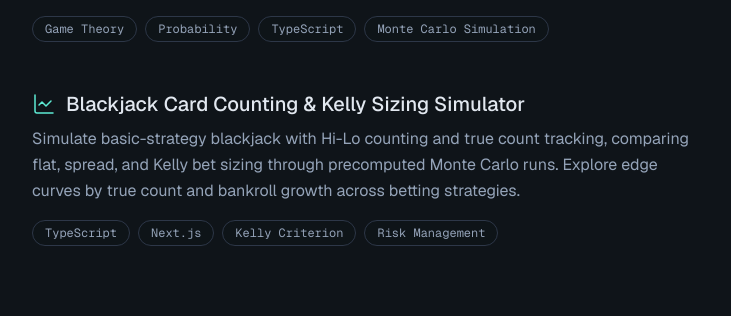
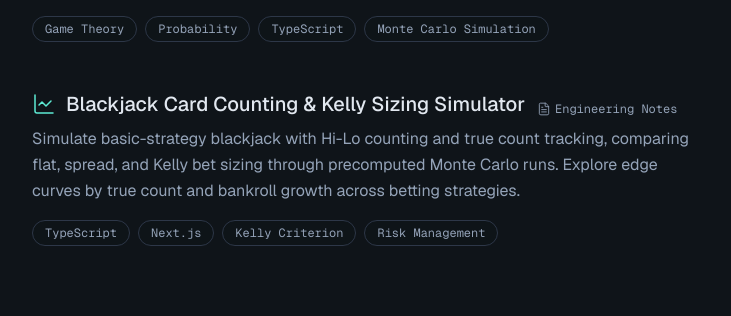
Before and after one commit to elaineewu/personal-website, a Next.js app: page / in a window 1280 px wide. Shown: the part 1952-2268 px from the top of the page, without its empty margins (384-1115 px from the left). Built offline with nearby package versions, Linux system fonts and the light colour scheme.

Commit message:
reposition engineering notes link next to project title

```diff
--- a/src/components/MaBacktester.tsx
+++ b/src/components/MaBacktester.tsx
@@ -298,7 +298,7 @@ export default function MaBacktester({ tickerRanges }: MaBacktesterProps) {
               </div>
             </div>
             <p className="text-xs text-muted">
-              Historical data last updated 6/18/2026 — this tool uses static CSV
+              Historical data last updated 6/18/2026. This tool uses static CSV
               files, not live data.
             </p>
 
@@ -418,7 +418,7 @@ export default function MaBacktester({ tickerRanges }: MaBacktesterProps) {
 
       <section className="max-w-3xl space-y-4 text-sm leading-relaxed text-muted">
         <p>
-          A moving average crossover strategy tracks two smoothed price trends — a
+          A moving average crossover strategy tracks two smoothed price trends: a
           short-term average and a long-term average. When the short average crosses
           above the long average (a &ldquo;golden cross&rdquo;), the strategy buys;
           when it crosses below (a &ldquo;death cross&rdquo;), it sells. The classic
--- a/src/components/OptionsCalculator.tsx
+++ b/src/components/OptionsCalculator.tsx
@@ -571,7 +571,7 @@ export default function OptionsCalculator() {
           geometric Brownian motion to a final price S<sub>T</sub>. The option
           payoff on each path is averaged and discounted back to today. By the law
           of large numbers, this sample mean converges to the true expected payoff
-          as the number of simulations grows — which is exactly the quantity
+          as the number of simulations grows, which is exactly the quantity
           Black-Scholes computes in closed form. Watching the Monte Carlo estimate
           tighten toward the analytical price as you increase the simulation count
           is a practical confirmation that both methods are pricing the same
--- a/src/components/Projects.tsx
+++ b/src/components/Projects.tsx
@@ -1,4 +1,11 @@
-import { Calculator, ChartLine, Spade, TrendingUp, type LucideIcon } from "lucide-react";
+import {
+  Calculator,
+  ChartLine,
+  FileText,
+  Spade,
+  TrendingUp,
+  type LucideIcon,
+} from "lucide-react";
 import Link from "next/link";
 import RevealOnScroll from "./RevealOnScroll";
 import SectionHeading from "./SectionHeading";
@@ -10,6 +17,7 @@ type Project = {
   icon: LucideIcon;
   href?: string;
   github?: string;
+  notes?: string;
 };
 
 const projects: Project[] = [
@@ -48,6 +56,7 @@ const projects: Project[] = [
     icon: ChartLine,
     href: "/projects/blackjack-counter",
     github: "https://github.com/elaineewu/blackjack-card-counter",
+    notes: "/papers/blackjack-engineering-notes.pdf",
   },
 ];
 
@@ -108,6 +117,25 @@ function GitHubIcon() {
   );
 }
 
+function ProjectNotesLink({ href }: { href: string }) {
+  return (
+    <a
+      href={href}
+      target="_blank"
+      rel="noopener noreferrer"
+      aria-label="Read engineering notes (opens in new tab)"
+      className="relative z-10 inline-flex shrink-0 items-center gap-1 text-muted transition-colors hover:text-accent"
+    >
+      <FileText
+        className="h-3.5 w-3.5"
+        strokeWidth={1.5}
+        aria-hidden="true"
+      />
+      <span className="font-mono text-xs">Engineering Notes</span>
+    </a>
+  );
+}
+
 export default function Projects() {
   return (
     <section id="projects" className="scroll-mt-24 lg:scroll-mt-0">
@@ -117,18 +145,22 @@ export default function Projects() {
       <ul className="flex flex-col gap-2">
         {projects.map((project, index) => {
           const isExternal = project.href?.startsWith("http") ?? false;
+          const hasInternalLink = Boolean(project.href && !isExternal);
+          const splitNotesLink = Boolean(project.notes && hasInternalLink);
 
-          const cardContent = (
-            <div className="flex items-start justify-between gap-4">
-              <div className="min-w-0 flex-1">
-                <h3 className="mb-2 flex items-center gap-2.5 text-lg font-medium text-foreground transition-colors group-hover:text-accent sm:text-xl">
+          const titleLinkClassName =
+            "inline-flex min-w-0 max-w-full items-center gap-2.5 text-lg font-medium text-foreground transition-colors group-hover:text-accent sm:text-xl";
+
+          const projectIcon = (
             <project.icon
               className="h-6 w-6 shrink-0 text-accent"
               strokeWidth={1.5}
               aria-hidden="true"
             />
-                  {project.title}
-                </h3>
+          );
+
+          const descriptionAndTags = (
+            <>
               <p className="mb-4 max-w-2xl text-sm leading-relaxed text-muted sm:text-base">
                 {project.description}
               </p>
@@ -142,12 +174,41 @@ export default function Projects() {
                   </li>
                 ))}
               </ul>
+            </>
+          );
+
+          const cardContent = (
+            <div className="flex items-start justify-between gap-4">
+              <div className="min-w-0 flex-1">
+                {splitNotesLink ? (
+                  <>
+                    <div className="mb-2 flex flex-wrap items-baseline gap-x-3 gap-y-1">
+                      <Link href={project.href!} className={titleLinkClassName}>
+                        {projectIcon}
+                        <span className="min-w-0">{project.title}</span>
+                      </Link>
+                      <ProjectNotesLink href={project.notes!} />
+                    </div>
+                    <Link
+                      href={project.href!}
+                      className="block"
+                      aria-label={`View ${project.title}`}
+                    >
+                      {descriptionAndTags}
+                    </Link>
+                  </>
+                ) : (
+                  <>
+                    <h3 className="mb-2 flex items-center gap-2.5 text-lg font-medium text-foreground transition-colors group-hover:text-accent sm:text-xl">
+                      {projectIcon}
+                      {project.title}
+                    </h3>
+                    {descriptionAndTags}
+                  </>
+                )}
               </div>
               {(project.href || project.github) && (
-                <div
-                  className="mt-1 w-[4.5rem] shrink-0"
-                  aria-hidden="true"
-                />
+                <div className="mt-1 w-[4.5rem] shrink-0" aria-hidden="true" />
               )}
             </div>
           );
@@ -156,9 +217,9 @@ export default function Projects() {
             <li key={project.title}>
               <RevealOnScroll delay={index * 120}>
                 <article className="group relative -mx-4 rounded-lg transition-all duration-200 hover:bg-surface sm:-mx-6">
-                  {project.href && !isExternal ? (
+                  {hasInternalLink && !splitNotesLink ? (
                     <Link
-                      href={project.href}
+                      href={project.href!}
                       className="block rounded-lg px-4 py-5 sm:px-6"
                       aria-label={`View ${project.title}`}
                     >
--- a/src/components/blackjack/EdgeCurveChart.tsx
+++ b/src/components/blackjack/EdgeCurveChart.tsx
@@ -144,7 +144,7 @@ export default function EdgeCurveChart() {
       </div>
       <p className="mt-3 text-xs leading-relaxed text-muted">
         Confidence bands widen at extreme true counts because fewer hands occur in those
-        states — this reflects genuine statistical uncertainty, not a simulation error.
+        states. This reflects genuine statistical uncertainty, not a simulation error.
       </p>
     </div>
   );
--- a/src/lib/poker/ev.ts
+++ b/src/lib/poker/ev.ts
@@ -81,10 +81,10 @@ export function calculatePushEv(
     verdict = "Folding aligns with both the equilibrium chart and the negative estimated EV.";
   } else if (tableAction === "push" && evTotalBb <= 0) {
     verdict =
-      "The chart pushes this hand, but the simplified EV model is slightly negative — a mixed strategy would likely indifferent here.";
+      "The chart pushes this hand, but the simplified EV model is slightly negative. A mixed strategy would likely indifferent here.";
   } else if (tableAction === "fold" && evTotalBb >= 0) {
     verdict =
-      "The chart folds this hand, but the simplified EV model is slightly positive — real equilibrium play may mix here.";
+      "The chart folds this hand, but the simplified EV model is slightly positive. Real equilibrium play may mix here.";
   }
 
   return {
```
Also changed, not shown: src/app/projects/blackjack-counter/page.tsx (+8 -8 lines), src/components/GtoPokerCalculator.tsx (+6 -6 lines), 1 other file (tests, documents, lock files or other folders). Lines whose indentation alone changed are shown as unchanged.
